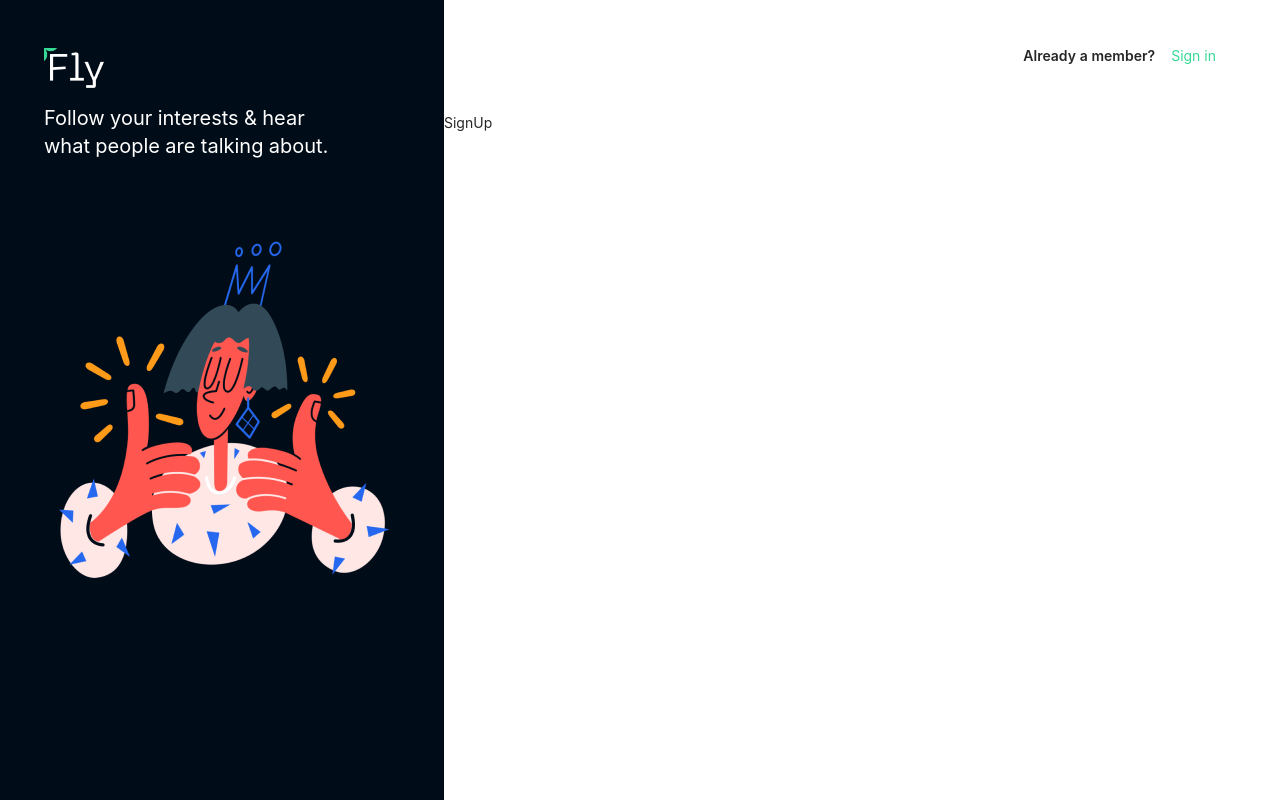
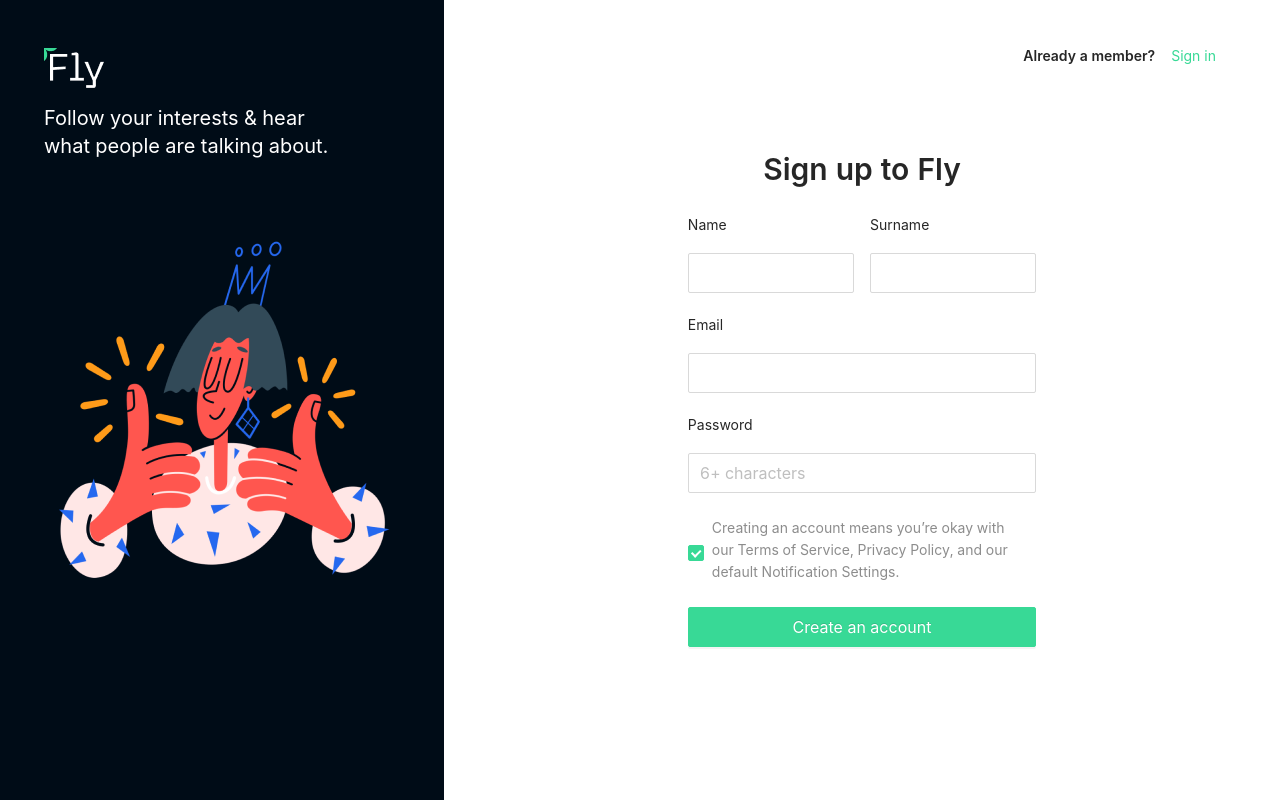
Before and after one commit to kyutneryan/fly-message-ui, a React (Create React App) app: page /signup in a window 1280 px wide. Built offline with nearby package versions, Linux system fonts and the light colour scheme.

Commit message:
added sign up form

```diff
--- a/src/Components/Pages/SignUpSignIn/SignUp/index.tsx
+++ b/src/Components/Pages/SignUpSignIn/SignUp/index.tsx
@@ -1,13 +1,38 @@
 import React from 'react';
 import {Link} from 'react-router-dom'
-import { Layout } from 'antd';
+import {
+  Layout,
+  Row,
+  Col,
+  Form,
+  Input,
+  Typography,
+  Checkbox,
+  Button,
+} from "antd";
 import Kingdom1 from "../../../../assets/Kingdom1.png";
 import LeftSide from '../LeftSide';
+import { StyleTitle } from "../SignIn/styles";
 import Head from '../Head';
 
+const { Title, Text } = Typography;
 const { Header, Sider, Content } = Layout;
 
 const SignUp = () => {
+
+  const onFinish = (values: any) => {
+    console.log(values)
+   };
+
+   // useEffect(() => {
+   //   if (called && !loading && !error) {
+   //     history.push("/users");
+   //   }
+   // }, [loading, called, error, history]);
+   const onFinishFailed = (errorInfo: any) => {
+     console.log("Failed:", errorInfo);
+   };
+
     return (
         <Layout style={{ height: "100vh" }}>
         <Sider style={{backgroundColor:'#000C17'}} width={444}>
@@ -17,11 +42,126 @@ const SignUp = () => {
           <Header style={{backgroundColor:'white'}}>
           <Head
             HeaderText='Already a member?'
-            Link={<Link to='/signin'>Sign in</Link>}
+            Link={<Link to='/'>Sign in</Link>}
           />
           </Header>
           <Content style={{backgroundColor:"white"}}>
-              SignUp
+          <Row justify='center' align='middle' style={{ height: "85%" }}>
+            <Col xxl={8} xl={10}>
+              <Form
+                name='basic'
+                initialValues={{ remember: true, agreement: true }}
+                onFinish={onFinish}
+                onFinishFailed={onFinishFailed}
+                layout={"vertical"}
+                size={"large"}
+              >
+                <StyleTitle>
+                  <Title level={2}>Sign up to Fly</Title>
+                </StyleTitle>
+
+                <Row gutter={[16, 0]}>
+                  <Col span={12}>
+                    <Form.Item label='Name'>
+                      <Form.Item
+                        name='name'
+                        noStyle
+                        rules={[
+                          {
+                            required: true,
+                            message: "Please input your name!",
+                          },
+                        ]}
+                      >
+                        <Input />
+                      </Form.Item>
+                    </Form.Item>
+                  </Col>
+                  <Col span={12}>
+                    <Form.Item label='Surname'>
+                      <Form.Item
+                        name='surname'
+                        noStyle
+                        rules={[
+                          {
+                            required: true,
+                            message: "Please input your surname!",
+                          },
+                        ]}
+                      >
+                        <Input />
+                      </Form.Item>
+                    </Form.Item>
+                  </Col>
+
+                  <Col span={24}>
+                    <Form.Item label='Email'>
+                      <Form.Item
+                        name='email'
+                        noStyle
+                        rules={[
+                          {
+                            required: true,
+                            message: "Please input your email!",
+                          },
+                          {
+                            type: "email",
+                            message: "The input is not valid email!",
+                          },
+                        ]}
+                      >
+                        <Input />
+                      </Form.Item>
+                    </Form.Item>
+                  </Col>
+                  <Col span={24}>
+                    <Form.Item label='Password'>
+                      <Form.Item
+                        name='password'
+                        rules={[
+                          {
+                            required: true,
+                            message: "Please input your password!",
+                          },
+                          {
+                            min: 6,
+                            message: "Password must be minimum 6 characters.",
+                          },
+                        ]}
+                      >
+                        <Input.Password
+                          placeholder={"6+ characters"}
+                          visibilityToggle={false}
+                        />
+                      </Form.Item>
+                    </Form.Item>
+                    <Form.Item>
+                      <Form.Item name='agreement'>
+                        <Checkbox
+                          style={{
+                            display: "flex",
+                            alignItems: "center",
+                          }}
+                          checked={true}
+                        >
+                          <Text type='secondary'>
+                            Creating an account means you’re okay with our Terms
+                            of Service, Privacy Policy, and our default
+                            Notification Settings.
+                          </Text>
+                        </Checkbox>
+                      </Form.Item>
+                    </Form.Item>
+                    <Form.Item>
+                      <Button type='primary' htmlType='submit' block>
+                        Create an account
+                      </Button>
+                    </Form.Item>
+                  </Col>
+                </Row>
+              </Form>
+            </Col>
+          </Row>
           </Content>
         </Layout>
       </Layout>
```
